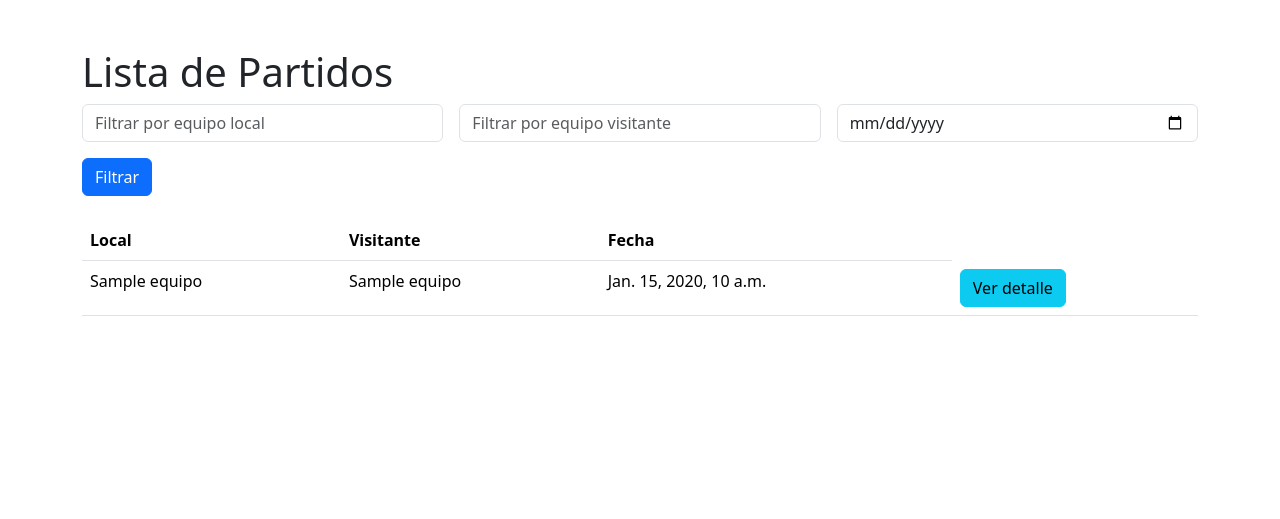
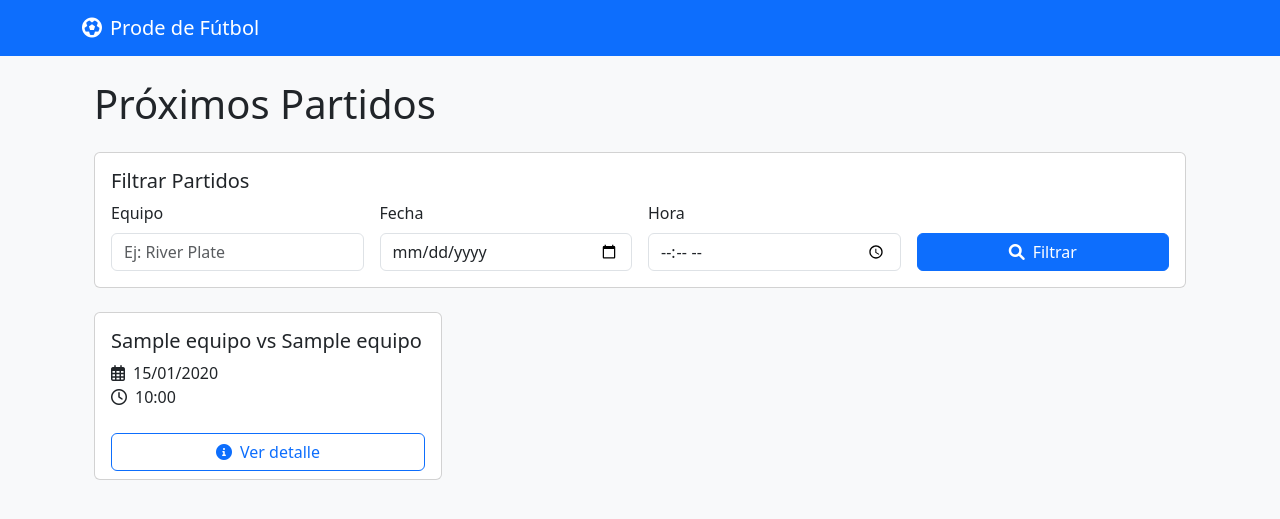
Before and after one commit to Choolito/ucse2024-AbaRolTom, a Django app: page /partidos/ in a window 1280 px wide. Shown: the top 519 px of the page. Run offline with Django 5.2, Linux system fonts and the light colour scheme; tables that the repository leaves empty hold one stand-in row (values such as "Sample post").

Commit message:
modificaciones en visualizacion partidos

```diff
--- a/prode_project/prode/templates/prode/lista_partidos.html
+++ b/prode_project/prode/templates/prode/lista_partidos.html
@@ -1,48 +1,84 @@
 <!DOCTYPE html>
-<html lang="en">
+<html lang="es">
 <head>
     <meta charset="UTF-8">
     <meta name="viewport" content="width=device-width, initial-scale=1.0">
-    <title>Lista de Partidos</title>
+    <title>Lista de Partidos - Prode de Fútbol</title>
     <link href="https://cdn.jsdelivr.net/npm/bootstrap@5.3.3/dist/css/bootstrap.min.css" rel="stylesheet">
+    <link href="https://cdnjs.cloudflare.com/ajax/libs/font-awesome/6.0.0-beta3/css/all.min.css" rel="stylesheet">
+    <style>
+        .card-hover:hover {
+            box-shadow: 0 0.5rem 1rem rgba(0, 0, 0, 0.15);
+            transition: box-shadow 0.3s ease-in-out;
+        }
+    </style>
 </head>
-<body>
-    <div class="container mt-5">
-        <h1>Lista de Partidos</h1>
+<body class="bg-light">
+    <nav class="navbar navbar-expand-lg navbar-dark bg-primary">
+        <div class="container">
+            <a class="navbar-brand" href="#"><i class="fas fa-futbol me-2"></i>Prode de Fútbol</a>
+        </div>
+    </nav>
+
+    <div class="container mt-4">
+
+        <div class="container mt-4">
+            <h1 class="mb-4">Próximos Partidos</h1>
+
+            <div class="card mb-4">
+                <div class="card-body">
+                    <h5 class="card-title">Filtrar Partidos</h5>
                     <form method="GET" class="row g-3">
-            <div class="col-md-4">
-                <input type="text" name="equipo_local" class="form-control" placeholder="Filtrar por equipo local">
+                        <div class="col-md-3">
+                            <label for="equipo" class="form-label">Equipo</label>
+                            <input type="text" name="equipo" id="equipo" class="form-control" placeholder="Ej: River Plate" value="{{ request.GET.equipo }}">
                         </div>
-            <div class="col-md-4">
-                <input type="text" name="equipo_visitante" class="form-control" placeholder="Filtrar por equipo visitante">
+                        <div class="col-md-3">
+                            <label for="fecha" class="form-label">Fecha</label>
+                            <input type="date" name="fecha" id="fecha" class="form-control" value="{{ request.GET.fecha }}">
                         </div>
-            <div class="col-md-4">
-                <input type="date" name="fecha" class="form-control">
+                        <div class="col-md-3">
+                            <label for="hora" class="form-label">Hora</label>
+                            <input type="time" name="hora" id="hora" class="form-control" value="{{ request.GET.hora }}">
                         </div>
-            <div class="col-12">
-                <button type="submit" class="btn btn-primary">Filtrar</button>
+                        <div class="col-md-3 d-flex align-items-end">
+                            <button type="submit" class="btn btn-primary w-100">
+                                <i class="fas fa-search me-2"></i>Filtrar
+                            </button>
                         </div>
                     </form>
+                </div>
+            </div>
 
-        <table class="table mt-4">
-            <thead>
-                <tr>
-                    <th>Local</th>
-                    <th>Visitante</th>
-                    <th>Fecha</th>
-                </tr>
-            </thead>
-            <tbody>
+
+        <div class="row row-cols-1 row-cols-md-2 row-cols-lg-3 g-4">
             {% for partido in partidos %}
-                <tr>
-                    <td>{{ partido.equipo_local }}</td>
-                    <td>{{ partido.equipo_visitante }}</td>
-                    <td>{{ partido.fecha }}</td>
-                    <td><a href="{% url 'detalle_partido' partido.id %}" class="btn btn-info">Ver detalle</a></td>
-                </tr>
+            <div class="col">
+                <div class="card h-100 card-hover">
+                    <div class="card-body">
+                        <h5 class="card-title">{{ partido.equipo_local }} vs {{ partido.equipo_visitante }}</h5>
+                        <p class="card-text">
+                            <i class="far fa-calendar-alt me-2"></i>{{ partido.fecha|date:"d/m/Y" }}<br>
+                            <i class="far fa-clock me-2"></i>{{ partido.fecha|time:"H:i" }}<br>
+                        </p>
+                    </div>
+                    <div class="card-footer bg-transparent border-top-0">
+                        <a href="{% url 'detalle_partido' partido.id %}" class="btn btn-outline-primary w-100">
+                            <i class="fas fa-info-circle me-2"></i>Ver detalle
+                        </a>
+                    </div>
+                </div>
+            </div>
+            {% empty %}
+            <div class="col-12">
+                <div class="alert alert-info" role="alert">
+                    <i class="fas fa-info-circle me-2"></i>No hay partidos programados que coincidan con los filtros.
+                </div>
+            </div>
             {% endfor %}
-            </tbody>
-        </table>
         </div>
+    </div>
+
+    <script src="https://cdn.jsdelivr.net/npm/bootstrap@5.3.3/dist/js/bootstrap.bundle.min.js"></script>
 </body>
 </html>
--- a/prode_project/prode/views.py
+++ b/prode_project/prode/views.py
@@ -1,20 +1,24 @@
 from django.shortcuts import get_object_or_404, render
+from django.db.models import Q
 from prode.models import Partido
 
 def lista_partidos(request):
     partidos = Partido.objects.all()
 
     # Aplicar filtros si se proporcionan
-    equipo_local = request.GET.get('equipo_local')
-    equipo_visitante = request.GET.get('equipo_visitante')
+    equipo = request.GET.get('equipo')
     fecha = request.GET.get('fecha')
+    hora = request.GET.get('hora')
 
-    if equipo_local:
-        partidos = partidos.filter(equipo_local__nombre__icontains=equipo_local)
-    if equipo_visitante:
-        partidos = partidos.filter(equipo_visitante__nombre__icontains=equipo_visitante)
+    if equipo:
+        partidos = partidos.filter(
+            Q(equipo_local__nombre__icontains=equipo) |
+            Q(equipo_visitante__nombre__icontains=equipo)
+        )
     if fecha:
         partidos = partidos.filter(fecha__date=fecha)
+    if hora:
+        partidos = partidos.filter(fecha__time__startswith=hora)
 
     context = {
         'partidos': partidos
```
Also changed, not shown: prode_project/prode/templates/prode/detalle_partido.html (+92 -17 lines). Lines whose indentation alone changed are shown as unchanged.
